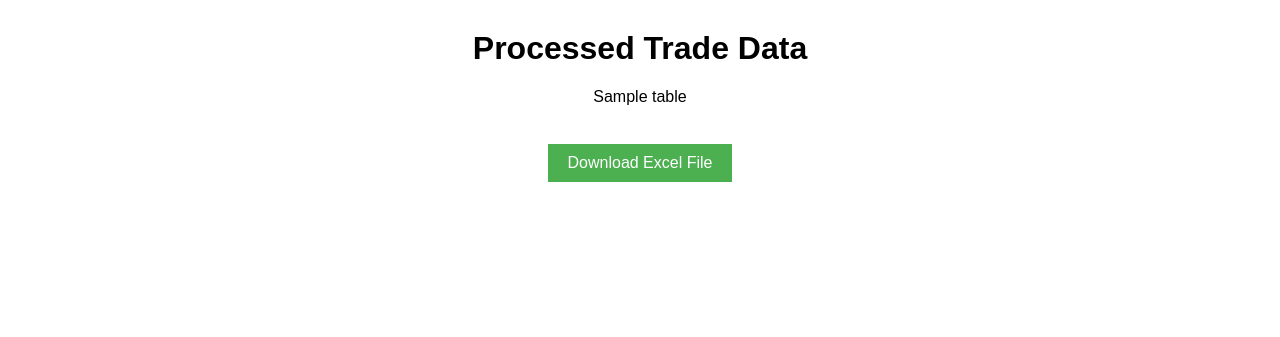
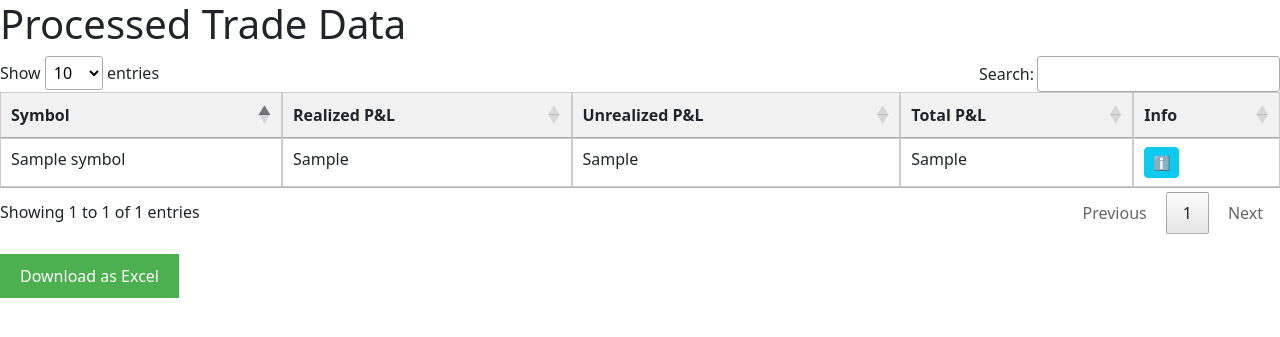
Before and after one commit to Mohnish028/trade_data_proceessing, a Flask app: template templates/display.html in a window 1280 px wide. Shown: the top 337 px of the page. Run offline with Flask 3, Linux system fonts and the light colour scheme; the template is opened without the code that fills it: most values are stand-ins (such as "Sample title", 1, 10 or a date in 2020); some libraries are stand-ins or nearby versions.

Commit message:
Update app.py and templates with final changes

```diff
--- a/app.py
+++ b/app.py
@@ -2,18 +2,17 @@ from flask import Flask, request, send_file, render_template
 import pandas as pd
 import re
 from io import BytesIO
-from openpyxl import load_workbook
-from openpyxl.utils import get_column_letter
 import os
+import traceback
+import json
+from openpyxl import Workbook
+from openpyxl.styles import Font
 
-# Initialize Flask app
 app = Flask(__name__)
 
-# Create a folder to save processed files
 if not os.path.exists('processed_files'):
     os.makedirs('processed_files')
 
-# Function to extract base symbol
 def extract_base_symbol(symbol):
     try:
         matches = re.findall(r'^[A-Z]+', str(symbol))
@@ -21,7 +20,6 @@ def extract_base_symbol(symbol):
     except Exception:
         return symbol
 
-# Function to find header row
 def find_header_row(df):
     required_columns = ['Symbol', 'Realized P&L', 'Unrealized P&L']
     for index in range(len(df)):
@@ -30,7 +28,6 @@ def find_header_row(df):
             return index
     return None
 
-# Home route to upload and process file
 @app.route('/', methods=['GET', 'POST'])
 def upload_file():
     if request.method == 'POST':
@@ -38,7 +35,6 @@ def upload_file():
             return render_template('error.html', message="No file uploaded. Please upload an Excel file.")
 
         file = request.files['file']
-
         if not (file.filename.endswith('.xlsx') or file.filename.endswith('.xls')):
             return render_template('error.html', message="Wrong file type. Please upload only .xlsx or .xls Excel file.")
 
@@ -47,63 +43,81 @@ def upload_file():
             header_row = find_header_row(temp_df)
 
             if header_row is None:
-                return render_template('error.html', message="Excel file missing required columns: Symbol, Realized P&L, Unrealized P&L.")
+                return render_template('error.html', message="Excel file missing required columns.")
 
             file.seek(0)
             df = pd.read_excel(file, header=header_row)
             df.columns = df.columns.str.strip()
 
-            # Process data
             df['Base Symbol'] = df['Symbol'].apply(extract_base_symbol)
+
             result = df.groupby('Base Symbol').agg({
                 'Realized P&L': 'sum',
                 'Unrealized P&L': 'sum'
             }).reset_index()
+
             result['Total P&L'] = result['Realized P&L'] + result['Unrealized P&L']
             result.rename(columns={'Base Symbol': 'Symbol'}, inplace=True)
 
-            # Save processed file to disk
-            output_path = os.path.join('processed_files', 'processed_trades.xlsx')
-            result.to_excel(output_path, index=False, engine='openpyxl')
+            breakdown_data = {}
+            for base_symbol, group in df.groupby('Base Symbol'):
+                breakdown_data[base_symbol] = group[['Symbol', 'Realized P&L', 'Unrealized P&L']].to_dict(orient='records')
 
-            # Format the Excel file
-            workbook = load_workbook(output_path)
-            worksheet = workbook.active
+            return render_template('display.html', table_data=result.to_dict(orient='records'), breakdown=breakdown_data)
 
-            for column_cells in worksheet.columns:
-                length = max(len(str(cell.value or "")) for cell in column_cells)
-                worksheet.column_dimensions[get_column_letter(column_cells[0].column)].width = length + 2
-
-            last_row = worksheet.max_row + 1
-            worksheet[f'A{last_row}'] = "TOTAL"
-            worksheet[f'D{last_row}'] = f"=SUM(D2:D{last_row-1})"
-
-            workbook.save(output_path)
-
-            # Render table for display
-            table_html = result.to_html(classes='data')
-            return render_template('display.html', table=table_html)
-
-        except Exception:
+        except Exception as e:
+            print("ERROR:", e)
+            traceback.print_exc()
             return render_template('error.html', message="Something went wrong. Please upload a correct Excel file.")
 
     return render_template('upload.html')
 
-# Route to download the processed file
-@app.route('/download')
-def download_file():
-    output_path = os.path.join('processed_files', 'processed_trades.xlsx')
+@app.route('/save', methods=['POST'])
+def save_changes():
+    try:
+        edited_data = json.loads(request.form.get('editedData', '[]'))
 
-    if not os.path.exists(output_path):
-        return render_template('error.html', message="No file available. Please upload and process a file first.")
+        df = pd.DataFrame(edited_data)
+        df['Total P&L'] = df['Realized'] + df['Unrealized']
+        df.rename(columns={
+            'Symbol': 'Symbol',
+            'Realized': 'Realized P&L',
+            'Unrealized': 'Unrealized P&L'
+        }, inplace=True)
 
-    return send_file(
-        output_path,
-        as_attachment=True,
-        download_name='processed_trades.xlsx',
-        mimetype='application/vnd.openxmlformats-officedocument.spreadsheetml.sheet'
-    )
+        from openpyxl import Workbook
+        from openpyxl.styles import Font
 
-# Run the app
+        wb = Workbook()
+        ws = wb.active
+        ws.title = "Updated Trades"
+
+        header = ['Symbol', 'Realized P&L', 'Unrealized P&L', 'Total P&L']
+        ws.append(header)
+        for cell in ws[1]:
+            cell.font = Font(bold=True)
+        # Set nice column widths
+        column_widths = [20, 18, 20, 15]
+        for i, width in enumerate(column_widths, start=1):
+         ws.column_dimensions[chr(64 + i)].width = width
+        for _, row in df.iterrows():
+            ws.append([row['Symbol'], row['Realized P&L'], row['Unrealized P&L'], row['Total P&L']])
+
+        output = BytesIO()
+        wb.save(output)
+        output.seek(0)
+
+        return send_file(
+            output,
+            as_attachment=True,
+            download_name='updated_trades.xlsx',
+            mimetype='application/vnd.openxmlformats-officedocument.spreadsheetml.sheet'
+        )
+
+    except Exception as e:
+        print("Error in /save route:", e)
+        return render_template('error.html', message="Failed to save changes.")
+
+
 if __name__ == '__main__':
     app.run(debug=True)
--- a/templates/display.html
+++ b/templates/display.html
@@ -1,3 +1,4 @@
+
 <!DOCTYPE html>
 <html>
 <head>
@@ -7,16 +8,159 @@
         table.data { margin: auto; border-collapse: collapse; width: 80%; }
         table.data th, table.data td { border: 1px solid #ccc; padding: 10px; }
         table.data th { background-color: #f2f2f2; }
-        a.button { margin-top: 20px; display: inline-block; background: #4CAF50; color: white; padding: 10px 20px; text-decoration: none; }
-        a.button:hover { background: #45a049; }
+        a.button, button.button {
+            margin-top: 20px;
+            background: #4CAF50;
+            color: white;
+            padding: 10px 20px;
+            text-decoration: none;
+            border: none;
+            cursor: pointer;
+        }
+        a.button:hover, button.button:hover {
+            background: #45a049;
+        }
     </style>
+
+    <!-- Required CSS/JS -->
+    <link href="https://cdn.jsdelivr.net/npm/bootstrap@5.3.0/dist/css/bootstrap.min.css" rel="stylesheet">
+    <script src="https://cdn.jsdelivr.net/npm/bootstrap@5.3.0/dist/js/bootstrap.bundle.min.js"></script>
+    <script src="https://code.jquery.com/jquery-3.7.1.min.js"></script>
+    <link rel="stylesheet" href="https://cdn.datatables.net/1.13.6/css/jquery.dataTables.min.css">
+    <script src="https://cdn.datatables.net/1.13.6/js/jquery.dataTables.min.js"></script>
 </head>
 <body>
     <h1>Processed Trade Data</h1>
 
-    {{ table|safe }}
+    <table id="trade-table" class="data table table-bordered">
+        <thead>
+            <tr>
+                <th>Symbol</th>
+                <th>Realized P&L</th>
+                <th>Unrealized P&L</th>
+                <th>Total P&L</th>
+                <th>Info</th>
+            </tr>
+        </thead>
+        <tbody>
+            {% for row in table_data %}
+            {% set symbol = row['Symbol'] %}
+            <tr>
+                <td>{{ symbol }}</td>
+                <td contenteditable="true">{{ row['Realized P&L'] }}</td>
+                <td contenteditable="true">{{ row['Unrealized P&L'] }}</td>
+                <td class="total-cell">{{ row['Total P&L'] }}</td>
+                <td>
+                    <button type="button" class="btn btn-info btn-sm" data-bs-toggle="modal" data-bs-target="#modal_{{ loop.index }}">ℹ️</button>
 
-    <br><br>
-    <a href="/download" class="button" download>Download Excel File</a>
+                    <!-- Modal -->
+                    <div class="modal fade" id="modal_{{ loop.index }}" tabindex="-1" aria-labelledby="modalLabel_{{ loop.index }}" aria-hidden="true">
+                      <div class="modal-dialog modal-dialog-centered">
+                        <div class="modal-content">
+                          <div class="modal-header">
+                            <h5 class="modal-title" id="modalLabel_{{ loop.index }}">Breakdown for {{ symbol }}</h5>
+                            <button type="button" class="btn-close" data-bs-dismiss="modal" aria-label="Close"></button>
+                          </div>
+                          <div class="modal-body">
+                            <table class="table table-sm">
+                              <thead>
+                                <tr>
+                                  <th>Original Symbol</th>
+                                  <th>Realized P&L</th>
+                                  <th>Unrealized P&L</th>
+                                </tr>
+                              </thead>
+                              <tbody>
+                                {% for item in breakdown[symbol] %}
+                                  <tr>
+                                    <td>{{ item['Symbol'] }}</td>
+                                    <td>{{ item['Realized P&L'] }}</td>
+                                    <td>{{ item['Unrealized P&L'] }}</td>
+                                  </tr>
+                                {% endfor %}
+                              </tbody>
+                            </table>
+                          </div>
+                        </div>
+                      </div>
+                    </div>
+                </td>
+            </tr>
+            {% endfor %}
+        </tbody>
+    </table>
+
+    <!-- Button to export updated data -->
+    <button type="button" class="button" onclick="downloadEditedExcel()">Download as Excel</button>
+
+    <!-- JS for Excel Export -->
+    <script>
+    // Store breakdown data in JS variable
+    window.breakdownData = {{ breakdown | tojson }};
+
+    // Collect all data from all pages
+    function collectEditedData() {
+        const table = $('#trade-table').DataTable();
+        const editedData = [];
+
+        table.rows().every(function () {
+            const row = this.node();
+            const cells = row.children;
+            editedData.push({
+                Symbol: cells[0].innerText.trim(),
+                Realized: parseFloat(cells[1].innerText.trim()) || 0,
+                Unrealized: parseFloat(cells[2].innerText.trim()) || 0
+            });
+        });
+
+        return editedData;
+    }
+
+    // Send to backend and trigger download
+    function downloadEditedExcel() {
+        const editedData = collectEditedData();
+        const formData = new FormData();
+        formData.append("editedData", JSON.stringify(editedData));
+        formData.append("breakdownData", JSON.stringify(window.breakdownData)); // still sent, but not used in Excel
+
+        fetch("/save", {
+            method: "POST",
+            body: formData
+        })
+        .then(response => {
+            if (!response.ok) throw new Error("Download failed.");
+            return response.blob();
+        })
+        .then(blob => {
+            const url = window.URL.createObjectURL(blob);
+            const a = document.createElement("a");
+            a.href = url;
+            a.download = "updated_trades.xlsx";
+            a.click();
+            URL.revokeObjectURL(url);
+        })
+        .catch(error => {
+            alert("Error downloading Excel: " + error.message);
+        });
+    }
+
+    // Initialize DataTable + re-bind total calculator
+    $(document).ready(function () {
+        const table = $('#trade-table').DataTable({
+            paging: true,
+            pageLength: 10,
+            ordering: true,
+            info: true
+        });
+
+        // When cells are edited, update Total P&L
+        $('#trade-table tbody').on('input', 'td[contenteditable="true"]', function () {
+            const row = $(this).closest('tr');
+            const realized = parseFloat(row.children().eq(1).text()) || 0;
+            const unrealized = parseFloat(row.children().eq(2).text()) || 0;
+            row.find('.total-cell').text((realized + unrealized).toFixed(2));
+        });
+    });
+    </script>
 </body>
 </html>
```
